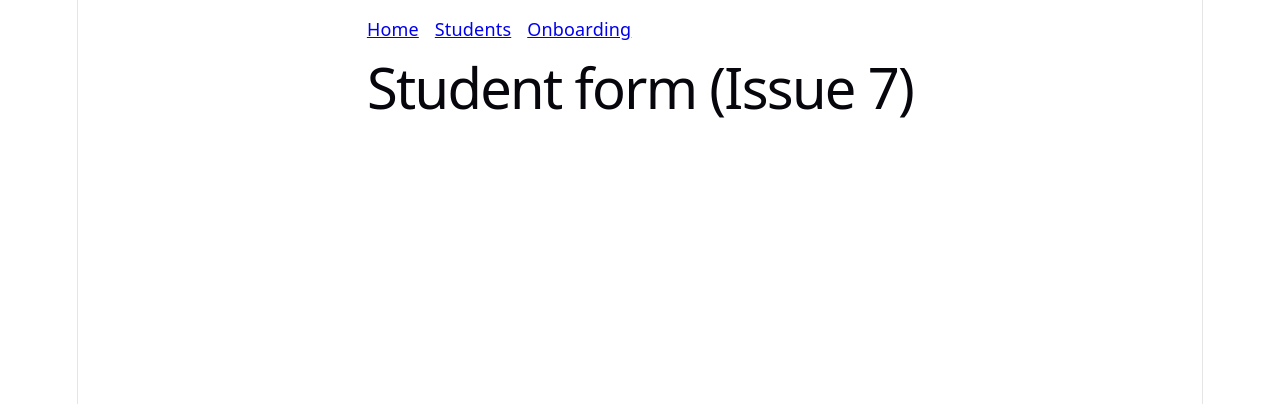
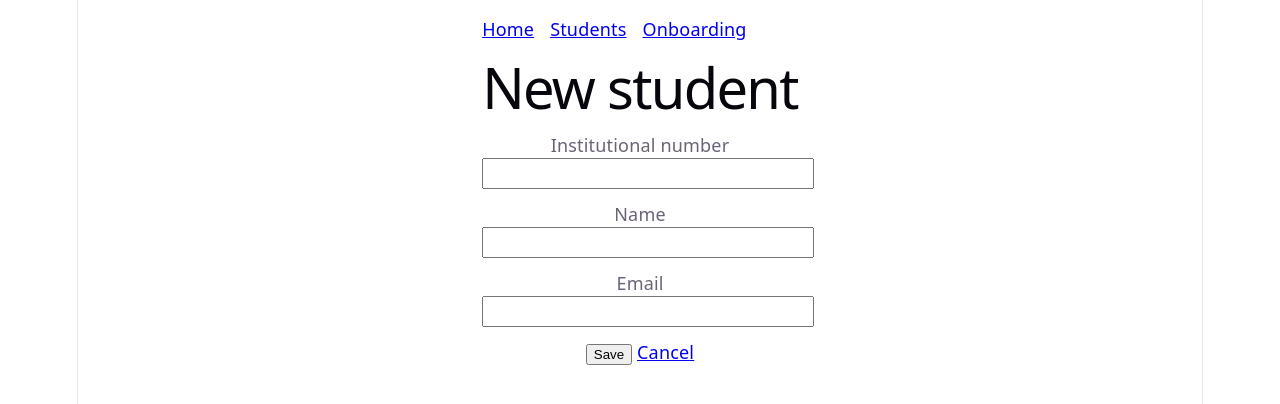
Before and after one commit to Group-5-StudyMatch/studymatch, a React app in the folder frontend/: page /students/new in a window 1280 px wide. Shown: the top 404 px of the page. Built offline with nearby package versions, Linux system fonts and the light colour scheme; the HTML template or start-up script is replaced by a standard one.

Commit message:
Add student create and edit form with validation

```diff
--- a/frontend/src/pages/StudentForm.jsx
+++ b/frontend/src/pages/StudentForm.jsx
@@ -1,3 +1,149 @@
+// import the usual react state and lifecycle hooks
+import {useEffect, useState} from "react";
+// import the routing tools we need from React Router
+import { Link, useNavigate, useParams } from 'react-router-dom'
+
+import { createStudent, getStudent, updateStudent } from '../api/studentApi'
+import Status from '../components/Status'
+
+// a blank slate for the form so we dont have to type this out multiple times
+const EMPTY = { institutionalNumber: '', name: '', email: '' }
+
 export default function StudentForm() {
-  return <h1>Student form (Issue 7)</h1>
+  // look at the URL. is there an 'id' sitting in it?
+  const { id } = useParams()
+  // if there is an id, we are editing an existing student. if not, we are creating a new one
+  const isEdit = Boolean(id)
+  // the teleportation tool to send the user back to the list after they save the form
+  const navigate = useNavigate()
+  // the state holding whatever the user has typed into the form. start with a blank slate.
+  const [form, setForm] = useState(EMPTY)
+   //(only starts as true if we are editing)
+  const [loading, setLoading] = useState(isEdit)
+  // are we sending data to the backend right now? (to disable the form while we wait for a response)
+  const [saving, setSaving] = useState(false)
+  // general form errors like "the server is down" or "you are not allowed to do that"
+  const [error, setError] = useState(null)
+  // specific errors for specific boxes
+  const [fieldErrors, setFieldErrors] = useState({})
+
+  // when the page first loads, check if we need to fetch an existing student
+  useEffect(() => {
+    // if its a new student, skip this all. The form should be blank.
+    if (!isEdit) return
+
+    // go ask the backend for the student's info
+    getStudent(id)
+      .then((res) =>
+      setForm({
+        institutionalNumber: res.data.institutionalNumber,
+        name: res.data.name,
+        email: res.data.email,
+      }),
+      )
+      // if the request fails, show an error message
+      .catch((err) => setError(err.response?.data?.message || err.message))
+      // stop loading whether it worked or failed, so the form will show up
+      .finally(() => setLoading(false))
+  }, [id, isEdit])
+
+  // this runs every single time the user presses a key in an input box.
+  const handleChange = (e) => {
+    // keep everything currently in the form, but update the box that changed.
+  setForm({ ...form, [e.target.name]: e.target.value })
+  }
+
+  // make sure the user didnt leave any boxes blank, or type an invalid email
+  const validate = () => {
+    const errors = {}
+
+    if(!form.institutionalNumber.trim()) errors.institutionalNumber = 'Required'
+    if(!form.name.trim()) errors.name = 'Required'
+    if(!form.email.trim()) errors.email = 'Required'
+    else if (!/^\S+@\S+\.\S+$/.test(form.email.trim())) errors.email = 'Invalid email'
+    return errors
+    }
+
+    // to handle form submission
+  const handleSubmit = (e) => {
+    // prevent the browser from reloading the page
+    e.preventDefault()
+    setError(null) // clear any old errors
+
+    // run checks
+    const errors = validate()
+    setFieldErrors(errors)
+
+    // if the errors object isnt empty, stop here and show the errors
+    if (Object.keys(errors).length > 0) return
+
+    // clean the data before sending it to the backend
+    const payLoad = {
+      institutionalNumber: form.institutionalNumber.trim(),
+      name: form.name.trim(),
+      email: form.email.trim(),
+    }
+
+    // show the "saving..." message and disable the form
+    setSaving(true)
+
+    // if we are editing, send an update request. if not, send a create request
+    const request = isEdit ? updateStudent(id, payLoad) : createStudent(payLoad)
+
+    request
+      .then(() => navigate('/students')) // send the user back to the list if it worked
+      .catch((err) => {
+        // a 409 error usually means Conflict. Would be telling the email already exists
+        if (err.response?.status === 409) {
+          setError('A student with that email already exists.')
+        } else {
+          setError(err.response?.data?.message || err.message)
+        }
+      })
+      .finally(() => setSaving(false)) // stop showing the "saving..." message
+    }
+
+    // A helper function to stamp out input boxes so we dont repeat the same html blocks
+    const field = (name, label, type = 'text') => (
+      <div style={{ marginBottom: 12 }}>
+        <label htmlFor={name} style={{ display: 'block' }}>{label}</label>
+        <input
+          id={name}
+          name={name}
+          type={type}
+          value={form[name]}
+          onChange={handleChange}
+          style={{ width: '100%', padding: 6 }}
+      />
+     {fieldErrors[name] && (
+        <small style={{ color: 'crimson' }}>{fieldErrors[name]}</small>
+      )}
+    </div>
+  )
+    // if we are still fetching the existent students data, just show the spinner
+    if (loading) return <Status loading />
+
+
+    return (
+    <>
+
+      <h1>{isEdit ? 'Edit student' : 'New student'}</h1>
+
+      <form onSubmit={handleSubmit} noValidate style={{ maxWidth: 420 }}>
+
+
+        {field('institutionalNumber', 'Institutional number')}
+        {field('name', 'Name')}
+        {field('email', 'Email', 'email')}
+
+        <Status error={error} />
+
+        <button type="submit" disabled={saving}>
+          {saving ? 'Saving...' : 'Save'}
+        </button>{' '}
+
+        <Link to="/students">Cancel</Link>
+      </form>
+    </>
+  )
 }
```
